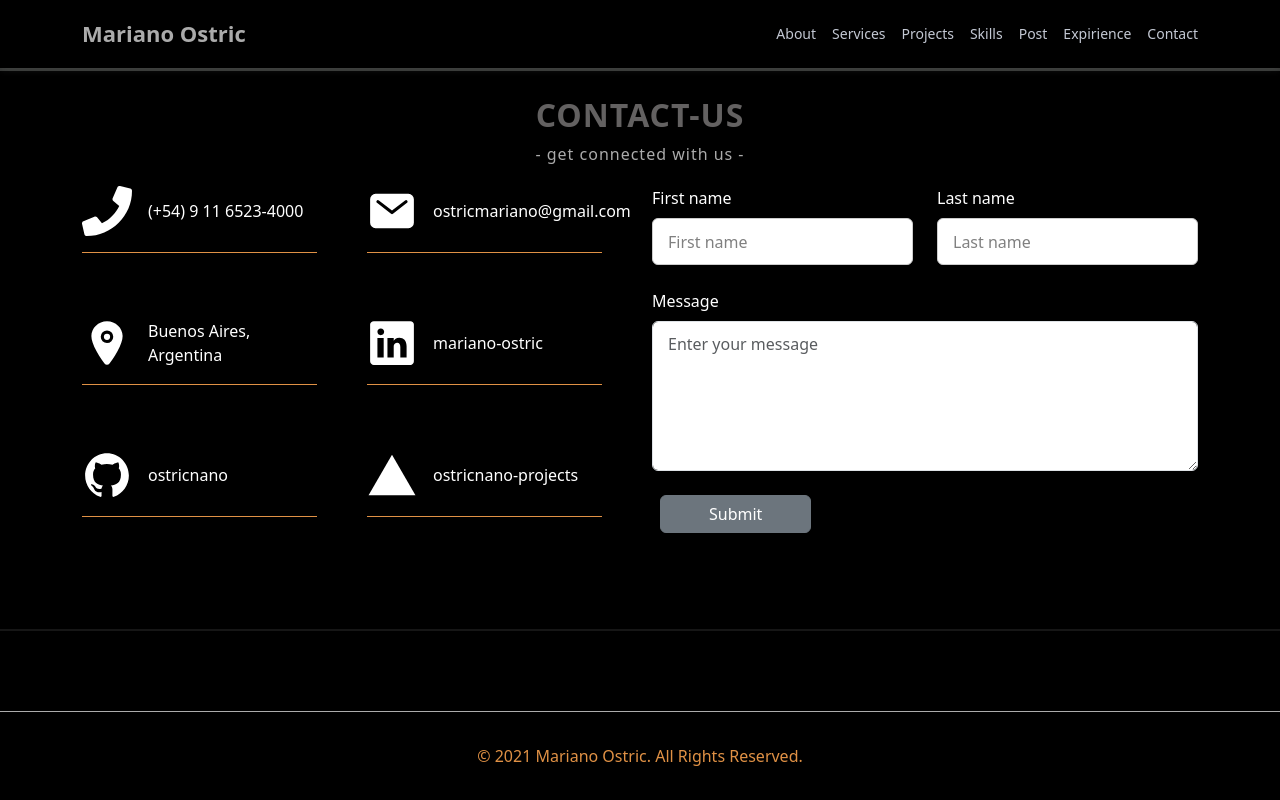
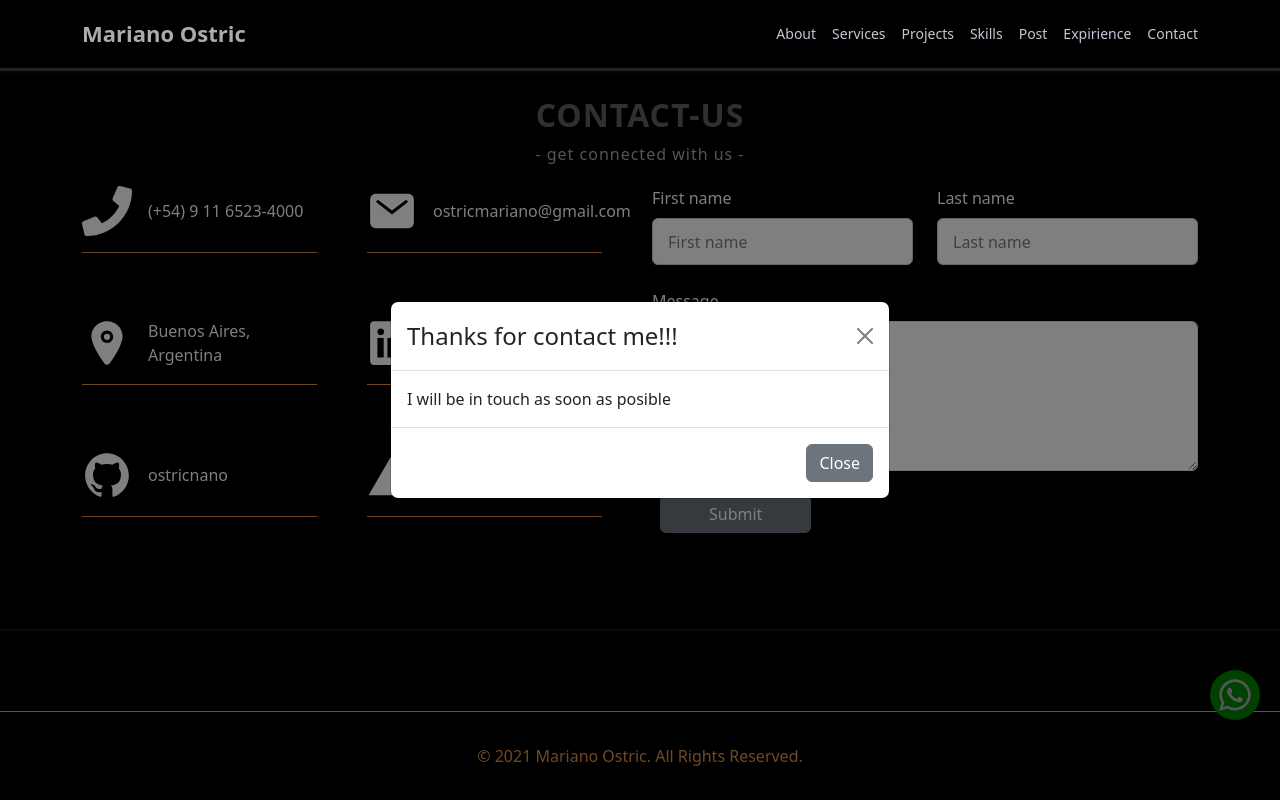
Before and after one commit to ostricnano/portfolio-web, a React (Vite) app: page / in a window 1280 px wide. Both pictures are taken after typing "Sample", "Sample", "Sample" into the empty fields and a click on the button "Submit". Shown: the part 4469-5269 px from the top of the page. Built offline with nearby package versions, Linux system fonts and the light colour scheme.

Commit message:
add some features

```diff
--- a/src/components/contact-info/ContactForm.tsx
+++ b/src/components/contact-info/ContactForm.tsx
@@ -2,8 +2,11 @@ import { Button, Col, Row } from "react-bootstrap";
 import Form from 'react-bootstrap/Form';
 import { Formik, FormikHelpers } from "formik";
 
+
 import * as Yup from 'yup';
 import './ContactForm.css';
+import { useState } from "react";
+import ModalSucces from "../modals/ModalSucces";
 
 interface FormValues {
   firstName: string;
@@ -11,7 +14,9 @@ interface FormValues {
   message: string;
 }
 
+
 export const ContactForm = () => {
+  const [ showModal, setShowModal ] = useState(false);
 
   const schema = Yup.object().shape({
     firstName: Yup.string()
@@ -21,22 +26,22 @@ export const ContactForm = () => {
     lastName: Yup.string()
       .min(2, 'Too Short!')
       .max(50, 'Too Long!')
-      .required('Requirede'),
+      .required('Required'),
     message: Yup.string().required('Message is required')
   });
 
   const handleSubmitForm = (
     values: FormValues,
-    { setSubmitting, resetForm }: FormikHelpers<FormValues>
+    { resetForm }: FormikHelpers<FormValues>
   ) => {
-    setTimeout(() => {
-      alert(JSON.stringify(values, null, 2));
-      setSubmitting(false);
-      resetForm(); // Resetea el formulario después de enviarlo
-    }, 500);
+    if(values.firstName && values.lastName && values.message) {
+      setShowModal(true);
+      resetForm();
+    }
   }
 
   return (
+    <>
     <Row>
       <Formik
         initialValues={{
@@ -111,5 +116,14 @@ export const ContactForm = () => {
         )}
       </Formik>
     </Row>
+    {
+      showModal && (
+        <ModalSucces
+          show={showModal}
+          handleClose={() => setShowModal(false)}
+        />
+      )
+    }
+    </>
   )
 }
--- a/src/components/footer/Footer.css
+++ b/src/components/footer/Footer.css
@@ -2,6 +2,7 @@
     text-align: center;
     justify-content: center;
     width: 100%;
+    position: relative;
 }
 .footer-row {
   padding: 3rem 0;
@@ -73,7 +74,7 @@
   padding: 2rem 0;
   border-top: 1px solid #ababab;
 }
-.rights p{
+.rights p {
   margin: 0;
   color: #E09145;
 }
--- a/src/components/footer/Footer.tsx
+++ b/src/components/footer/Footer.tsx
@@ -1,5 +1,6 @@
 import { useEffect, useState } from 'react';
 import './Footer.css'
+import WhatsAppBtn from '../whatsAppButton/WhatsAppBtn';
 
 export const Footer = () => {
   const [showTopBtn, setShowTopBtn] = useState(false)
@@ -90,6 +91,7 @@ export const Footer = () => {
           </div>
         )
       }
+      <WhatsAppBtn />
     </footer>
   )
 }
--- /dev/null
+++ b/src/components/modals/ModalSucces.tsx
@@ -0,0 +1,29 @@
+import { Button } from 'react-bootstrap';
+import Modal from 'react-bootstrap/Modal';
+import './Modals.css';
+
+interface ModalSuccesProps {
+  show: boolean;
+  handleClose: () => void;
+}
+
+const ModalSucces = ({show, handleClose}: ModalSuccesProps) => {
+
+  return (
+    <>
+      <Modal show={show} onHide={handleClose} centered>
+        <Modal.Header closeButton>
+          <Modal.Title>Thanks for contact me!!!</Modal.Title>
+        </Modal.Header>
+        <Modal.Body>I will be in touch as soon as posible</Modal.Body>
+        <Modal.Footer>
+          <Button variant="secondary" onClick={handleClose}>
+            Close
+          </Button>
+        </Modal.Footer>
+      </Modal>
+    </>
+  );
+}
+
+export default ModalSucces;
--- /dev/null
+++ b/src/components/whatsAppButton/WhatsAppBtn.css
@@ -0,0 +1,18 @@
+.whatsApp-btn {
+  display: flex;
+  justify-content: center;
+  align-items: center;
+  width: 50px;
+  height: 50px;
+  border-radius: 50%;
+  overflow: hidden;
+  white-space: nowrap;
+  transition: all 0.3s linear;
+  -webkit-transition: all 0.3s linear;
+  position: fixed;
+  bottom: 80px;
+  right: 20px;
+  border: 0;
+  cursor: pointer;
+  background: green;
+}
--- a/src/components/whatsAppButton/WhatsAppBtn.tsx
+++ b/src/components/whatsAppButton/WhatsAppBtn.tsx
@@ -1,26 +1,19 @@
-
+import { FaWhatsapp } from "react-icons/fa6";
+import './WhatsAppBtn.css';
 const WhatsAppBtn = () => {
   const phoneNumber = "+5491165234000";
-  const message = "Hola, me gustaría más información sobre sus servicios."; // Mensaje predefinido (opcional)
+  const message = "Hola, me gustaría más información sobre sus servicios.";
 
   const whatsappUrl = `https://wa.me/${phoneNumber}?text=${encodeURIComponent(
     message
   )}`;
 
   return (
-    <a href={whatsappUrl} target="_blank" rel="noopener noreferrer">
-      <button
-        style={{
-          padding: "10px 20px",
-          backgroundColor: "#25D366",
-          color: "white",
-          border: "none",
-          borderRadius: "5px",
-        }}
-      >
-        Contactar por WhatsApp
-      </button>
-    </a>
+    <div className="whatsApp-btn">
+      <a href={whatsappUrl} target="_blank" rel="noopener noreferrer">
+        <FaWhatsapp size={36} color='#ababab' />
+      </a>
+    </div>
   );
 };
 
```
Also changed, not shown: src/components/modals/Modals.css (added).
